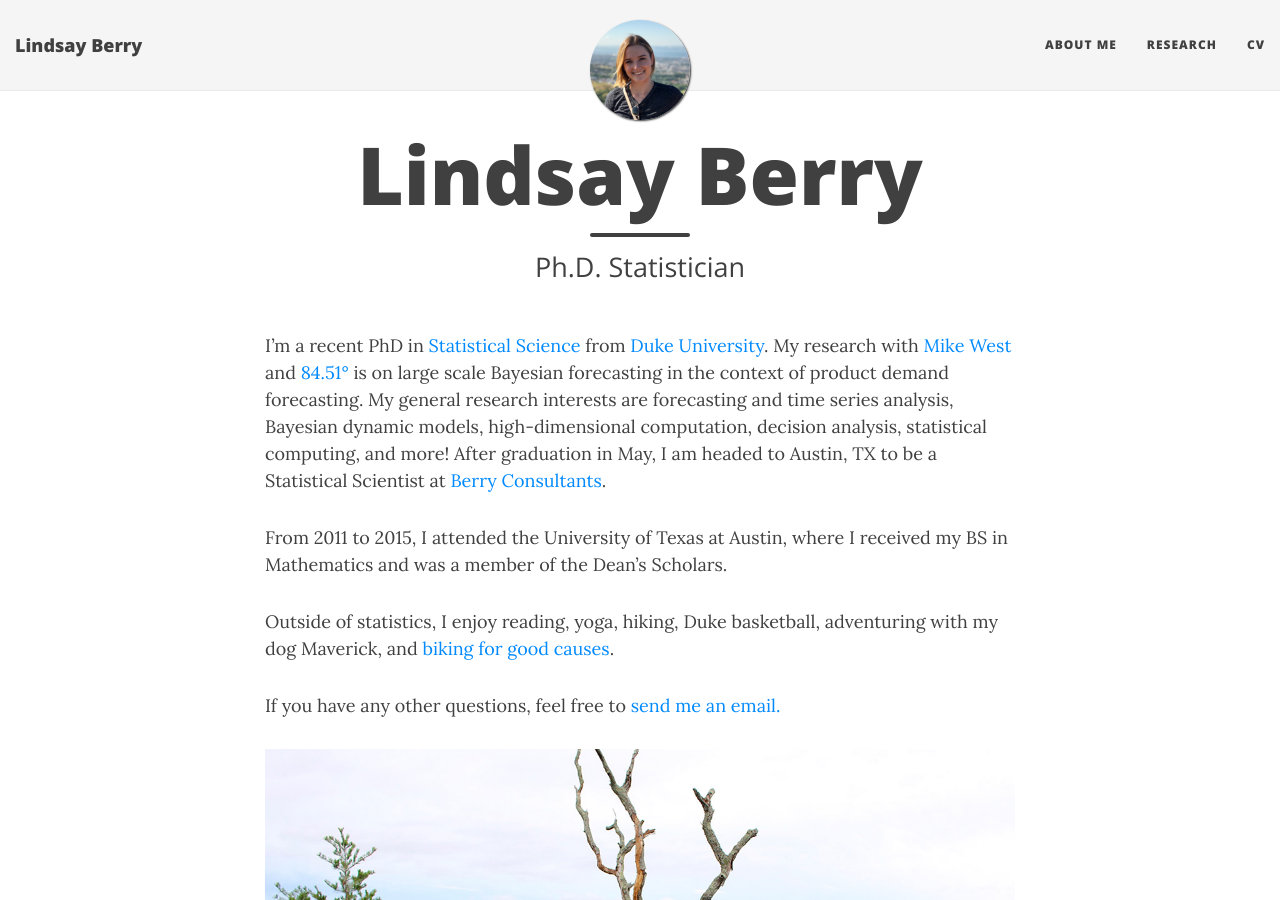
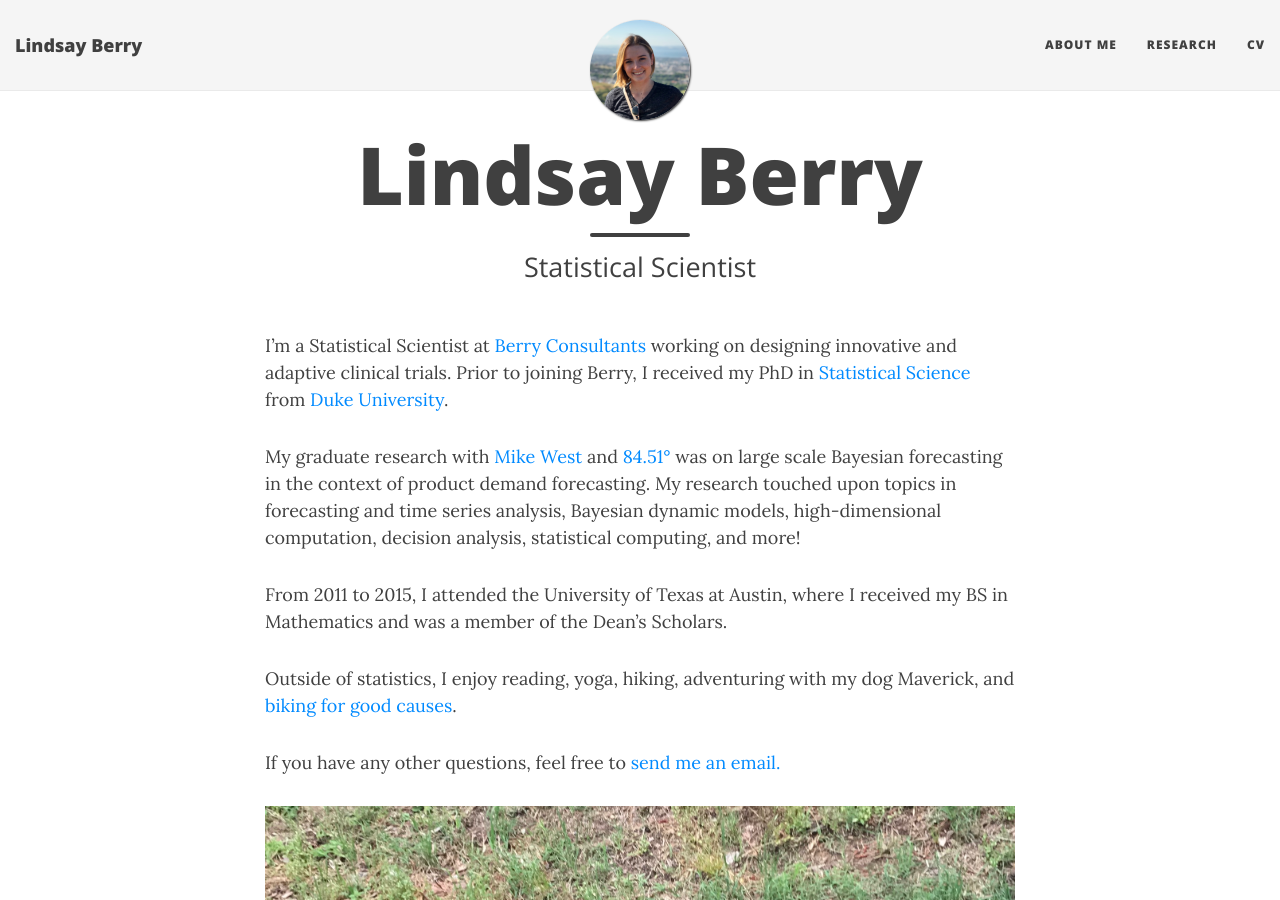
Before and after one commit to lindsayberry/archive-website-template, a Jekyll site: the page built from aboutme.md, in a window 1280 px wide and 900 px high. Built offline with Jekyll 4.4.1, drawn with Linux system fonts in a browser that asks for light colours; nearby versions of some CDN libraries.

Commit message:
Update aboutme, homepage, research page with new job info

```diff
--- a/aboutme.md
+++ b/aboutme.md
@@ -1,14 +1,16 @@
 ---
 layout: page
 title: Lindsay Berry
-subtitle: Ph.D. Statistician
+subtitle: Statistical Scientist
 ---
 
-I'm a recent PhD in [Statistical Science](http://stat.duke.edu/) from [Duke University](https://www.duke.edu/). My research with [Mike West](http://www2.stat.duke.edu/~mw/) and [84.51&deg;](https://www.8451.com/) is on large scale Bayesian forecasting in the context of product demand forecasting. My general research interests are forecasting and time series analysis, Bayesian dynamic models, high-dimensional computation, decision analysis, statistical computing, and more! After graduation in May, I am headed to Austin, TX to be a Statistical Scientist at [Berry Consultants](https://www.berryconsultants.com/).
+I'm a Statistical Scientist at [Berry Consultants](https://www.berryconsultants.com/) working on designing innovative and adaptive clinical trials. Prior to joining Berry, I received my PhD in [Statistical Science](http://stat.duke.edu/) from [Duke University](https://www.duke.edu/).
+
+My graduate research with [Mike West](http://www2.stat.duke.edu/~mw/) and [84.51&deg;](https://www.8451.com/) was on large scale Bayesian forecasting in the context of product demand forecasting. My research touched upon topics in forecasting and time series analysis, Bayesian dynamic models, high-dimensional computation, decision analysis, statistical computing, and more!
 
 From 2011 to 2015, I attended the University of Texas at Austin, where I received my BS in Mathematics and was a member of the Dean's Scholars.
 
-Outside of statistics, I enjoy reading, yoga, hiking, Duke basketball, adventuring with my dog Maverick, and [biking for good causes](https://bikeandbuild.org/).
+Outside of statistics, I enjoy reading, yoga, hiking, adventuring with my dog Maverick, and [biking for good causes](https://bikeandbuild.org/).
 
 If you have any other questions, feel free to [send me an email.](mailto:lindsayrberry@gmail.com)
 
--- a/index.html
+++ b/index.html
@@ -1,9 +1,9 @@
 ---
 layout: page
 title: "Lindsay Berry"
-subtitle: "Ph.D. Statistician"
+subtitle: "Statistical Scientist"
 meta-title: "Lindsay Berry"
-meta-description: "Graduate student at Duke University studying statistics, with an interest in Bayesian forecasting and time series"
+meta-description: "Statistical Scientist at Berry Consultants"
 bigimg:
     - "/img/big-imgs/austin_skyline.jpg" : "Photo by Kerry Chipman on Unsplash"
     - "/img/big-imgs/austin_360.jpg" : "Photo by Ryan Barron on Unsplash"
```
Also changed, not shown: research.md (+1 -1 lines), img/mav.jpg.
